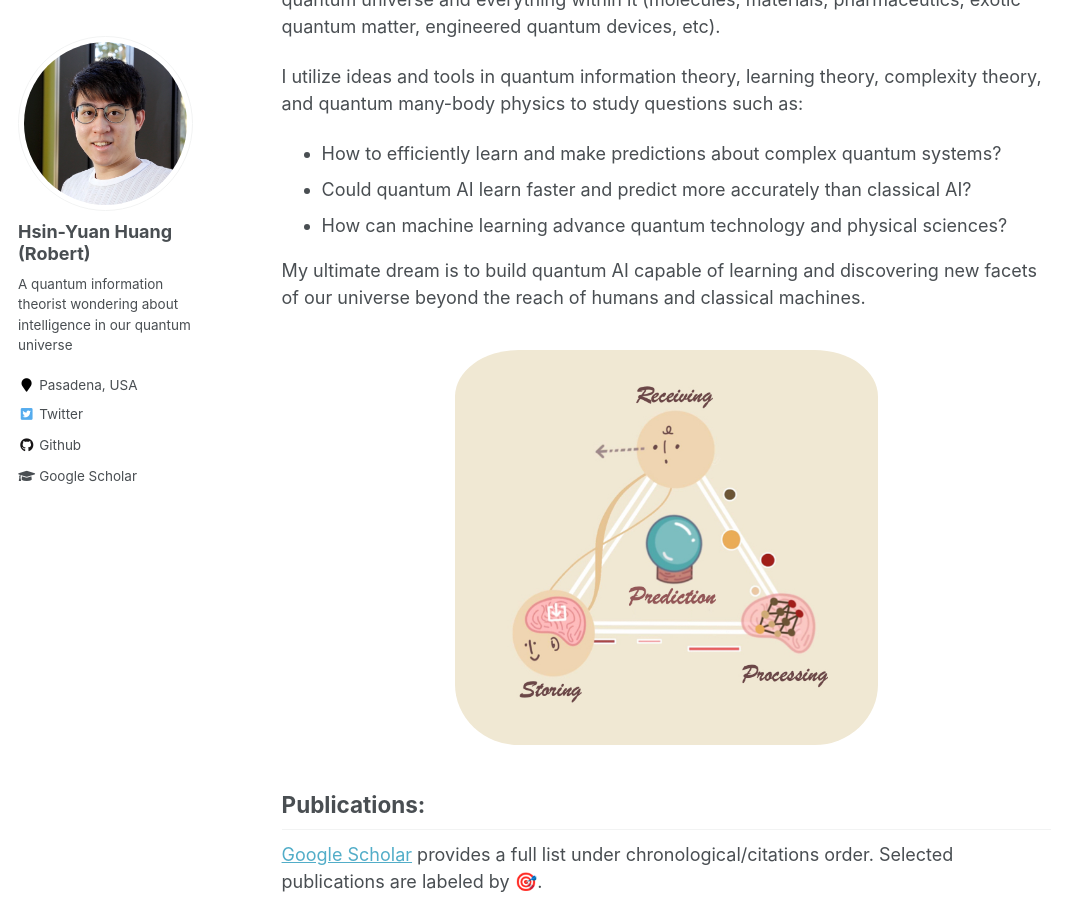
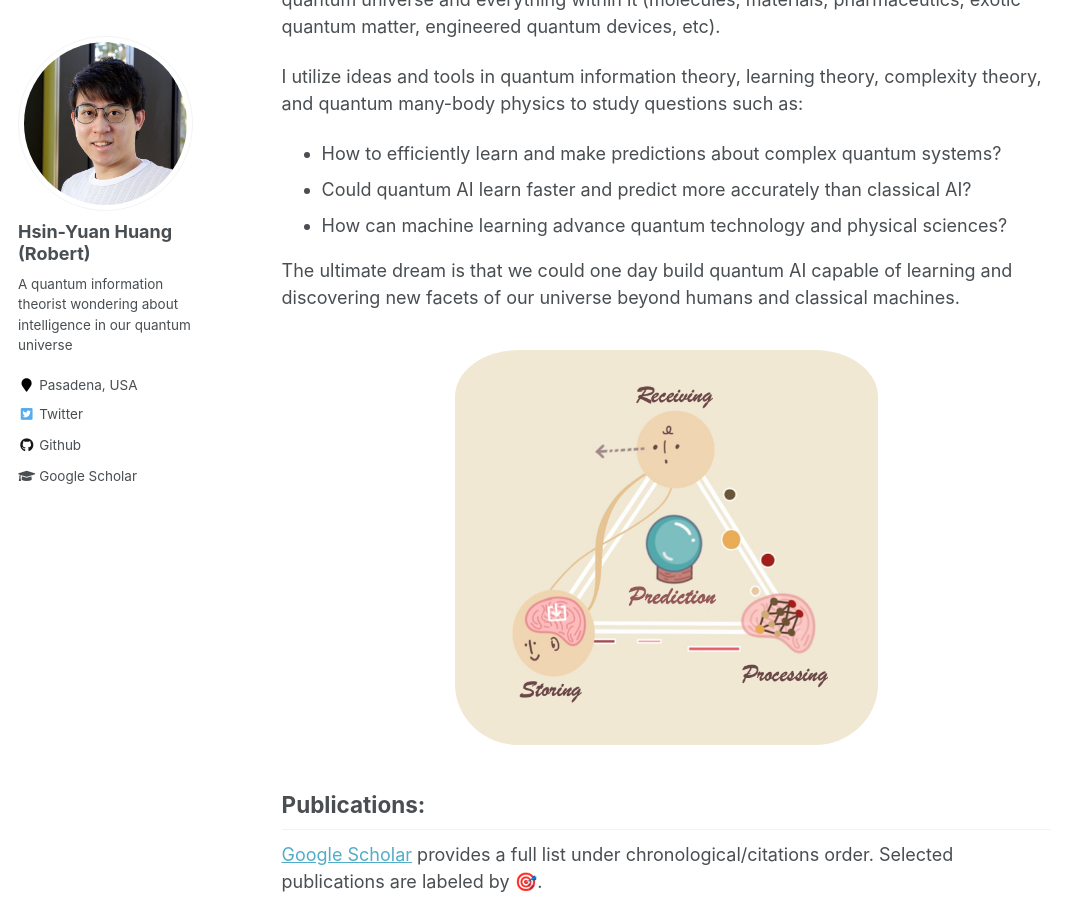
Before and after one commit to hsinyuan-huang/hsinyuan-huang.github.io, a Jekyll site: the page built from _pages/about.md, in a window 1280 px wide and 900 px high, scrolled down 378 px. Shown: the whole window, without its empty margins (0-1086 px from the left). Built offline with Jekyll 4.4.1, drawn with Linux system fonts in a browser that asks for light colours; emoji names are drawn with the system emoji font; formulas are drawn with MathJax 3.

Commit message:
Update about

```diff
--- a/_pages/about.md
+++ b/_pages/about.md
@@ -19,7 +19,7 @@ I utilize ideas and tools in quantum information theory, learning theory, comple
 * Could quantum AI learn faster and predict more accurately than classical AI?
 * How can machine learning advance quantum technology and physical sciences?
 
-My ultimate dream is to build quantum AI capable of learning and discovering new facets of our universe beyond the reach of humans and classical machines.
+The ultimate dream is that we could one day build quantum AI capable of learning and discovering new facets of our universe beyond humans and classical machines.
 
 <center>
 <img src="assets/img/Intelligence.jpg"
```
